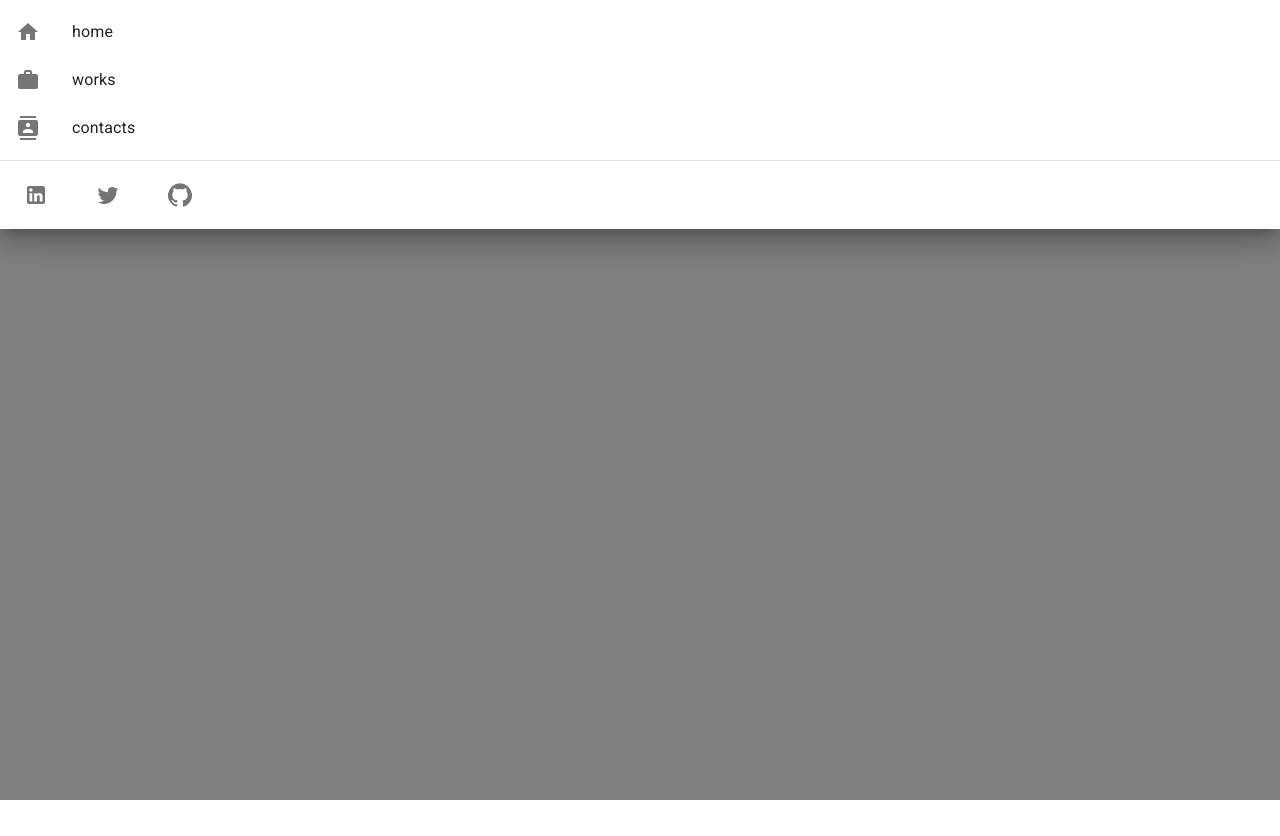
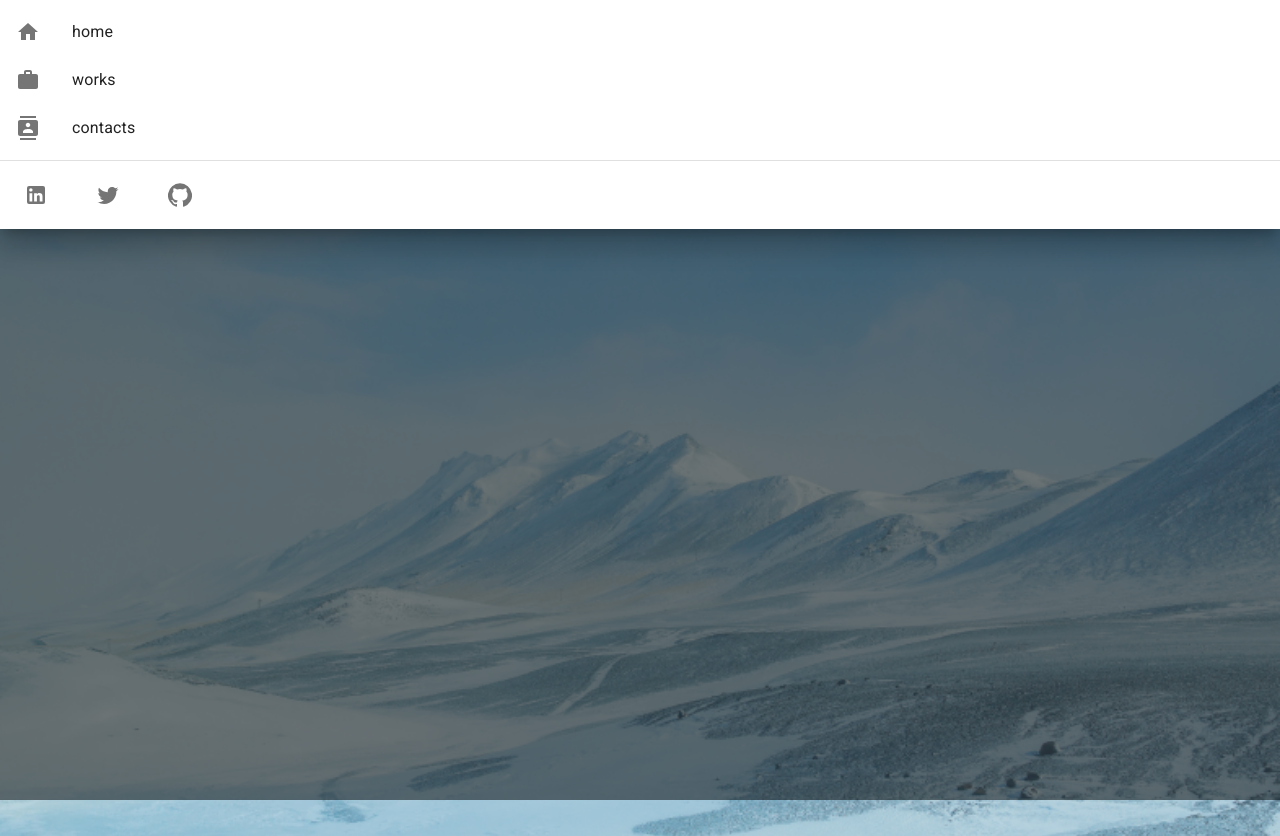
Before and after one commit to buugaaga/buugaaga.github.io, a React (Create React App) app: page /#/ in a window 1280 px wide. Both pictures are taken after a click on the button 32 px from the left and 18 px from the top of the page. Before the commit the page ends 800 px from the top, so only its background shows below. Built offline with nearby package versions, Linux system fonts and the light colour scheme.

Commit message:
Add useProgressiveImage hook, add ugly  background image, fix some bugs

```diff
--- a/src/App.js
+++ b/src/App.js
@@ -1,8 +1,7 @@
-import React, {useState} from 'react'
+import React from 'react'
 import {
   Switch,
-  Route,
-  Link
+  Route
 } from 'react-router-dom'
 
 import Navigation from './components/Navigation'
@@ -13,13 +12,11 @@ import { Contacts } from './pages/Contacts'
 
 const App = () => {
 
-  const [ language, setLanguage] = useState(false)
+  // const [ language, setLanguage] = useState(false)
 
   return (
     <>
       <Navigation />
-      <Link to='works'>to works</Link>
-      <Link to='contacts'>to contacts</Link>
       <Switch>
         <Route exact path="/" render={() => <Home  />} />
         <Route path="/works" component={() => <Works  /> }/>
--- /dev/null
+++ b/src/components/Home/First.js
@@ -0,0 +1,29 @@
+/** @jsx jsx */
+
+import { Grid } from '@material-ui/core'
+import { jsx, css } from '@emotion/core'
+import { useProgressiveImage } from '../../hooks/useProgressiveImage'
+
+import natureBg from '../../images/nature.png'
+import natureMinBg from '../../images/natureMin.png'
+
+export const First = () => {
+
+  const [ src, placeholder ] = useProgressiveImage(natureBg, natureMinBg)
+
+  return (
+    <Grid
+      container
+      css={ css`
+        height: 100vh;
+        background-color: grey;
+        background-image: url(${src || placeholder});
+        background-position: center;
+        background-repeat: no-repeat;
+        background-size: cover;
+      `}
+    >
+
+    </Grid>
+  )
+}
--- a/src/components/Home/MainHome.js
+++ b/src/components/Home/MainHome.js
@@ -1,18 +1,18 @@
-/** @jsx jsx   */
 
+
+// import { jsx, css } from '@emotion/core'
 import React from 'react'
-import { jsx, css } from '@emotion/core'
 import Container from '@material-ui/core/Container'
+
+import { First } from './First'
 
 export const MainHome = () => {
   return (
     <Container
       maxWidth={false}
-      css={css`
-        background-color: red;
-      `}
+      disableGutters
     >
-      hi
+      <First />
     </Container>
   )
 }
--- a/src/components/Navigation/MainNavigation.js
+++ b/src/components/Navigation/MainNavigation.js
@@ -6,7 +6,6 @@ import Divider from '@material-ui/core/Divider';
 import ListItem from '@material-ui/core/ListItem';
 import ListItemIcon from '@material-ui/core/ListItemIcon';
 import ListItemText from '@material-ui/core/ListItemText'
-import IconButton from '@material-ui/core/IconButton'
 import MenuIcon from '@material-ui/icons/Menu'
 import HomeIcon from '@material-ui/icons/Home'
 import WorkIcon from '@material-ui/icons/Work'
@@ -17,7 +16,7 @@ import GithubIcon from '@material-ui/icons/GitHub'
 import { Link } from 'react-router-dom';
 
 // import fccIcon from '../images/fcc.svg'
-import SvgIcon from '@material-ui/icons/MoveToInbox';
+
 
 
 export const MainNavigation = () => {
@@ -38,12 +37,10 @@ export const MainNavigation = () => {
   };
   const pages = ['home', 'works', 'contacts']
   const list = () => (
-    <div
-      role='representation'
-    >
+    <div>
       <List>
         {pages.map((text, index) => (
-          <ListItem button key={text}  component={Link} to={`/${pages[index]}`}>
+          <ListItem button key={text}  component={Link} to={`/${text === 'home' ? '' : pages[index]}`}>
             <ListItemIcon>
               { index  === 0 ? <HomeIcon /> :
                 index  === 1 ? <WorkIcon /> :
--- /dev/null
+++ b/src/hooks/useProgressiveImage.js
@@ -0,0 +1,14 @@
+import { useEffect, useState } from 'react'
+
+export const useProgressiveImage = (src, placeholder) => {
+
+  const [sourceLoaded, setSourceLoaded] = useState(null)
+
+  useEffect(() => {
+    const img = new Image()
+    img.src = src
+    img.onload = () => setSourceLoaded(src)
+  }, [src])
+
+  return [ sourceLoaded, placeholder ]
+}
--- a/src/index.js
+++ b/src/index.js
@@ -2,6 +2,7 @@ import React from 'react'
 import ReactDOM from 'react-dom'
 import { HashRouter as Router } from 'react-router-dom'
 import { StylesProvider } from '@material-ui/styles'
+import { CssBaseline } from '@material-ui/core'
 
 import './index.css'
 import App from './App'
@@ -10,6 +11,7 @@ import * as serviceWorker from './serviceWorker'
 ReactDOM.render(
 <Router>
   <StylesProvider injectFirst>
+    <CssBaseline />
     <App />
   </StylesProvider>
 </Router>,
--- a/src/pages/Works.js
+++ b/src/pages/Works.js
@@ -1,12 +1,8 @@
-import React, { useState } from 'react'
+import React  from 'react'
 
 export const Works = () => {
 
-  const [data, setData] = useState([
-    'hi',
-    'by',
-    'guy'
-  ])
+  const data = ['hi', 'by', 'guy']
     return (
       <div>
         { data.map( (item, i) => (
```
Also changed, not shown: src/images/natureMin.png (added).
